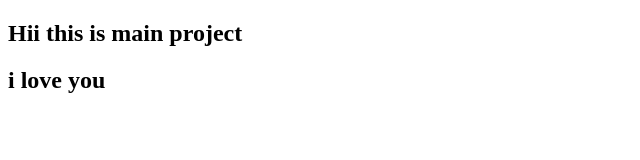
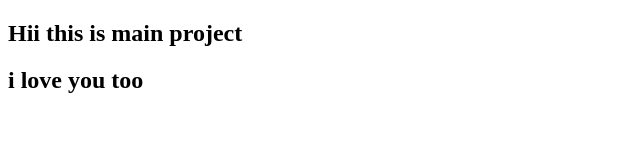
Before and after one commit to LalithLK0514/NewSample, a plain HTML site: page index.html in a window 1280 px wide. Shown: the full height of the page, 0-640 px from the left. Drawn offline with Linux system fonts and the light colour scheme.

Commit message:
Feat: Add some line

```diff
--- a/index.html
+++ b/index.html
@@ -7,6 +7,6 @@
 </head>
 <body>
     <h2>Hii this is main project</h2>
-    <h2>i love you</h2>
+    <h2>i love you too</h2>
 </body>
 </html>
```
